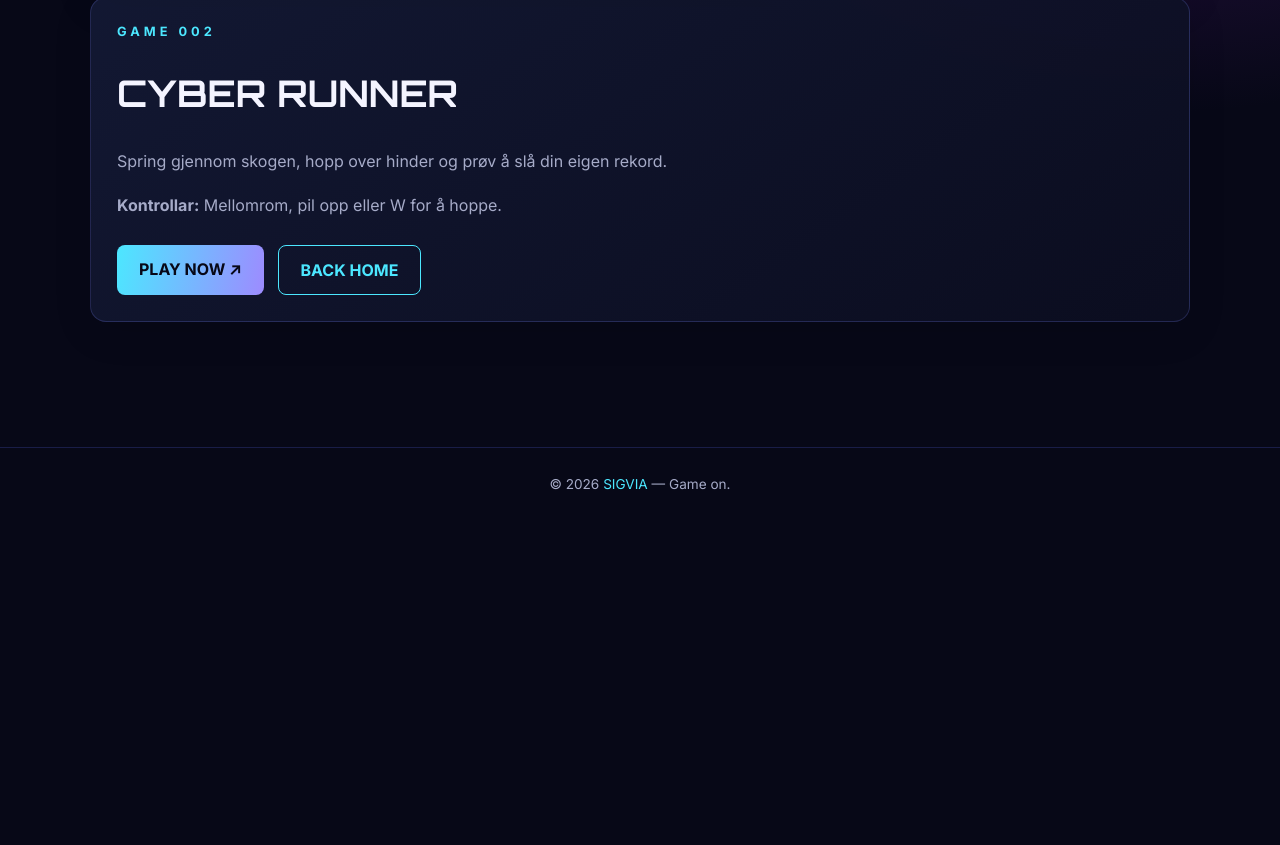
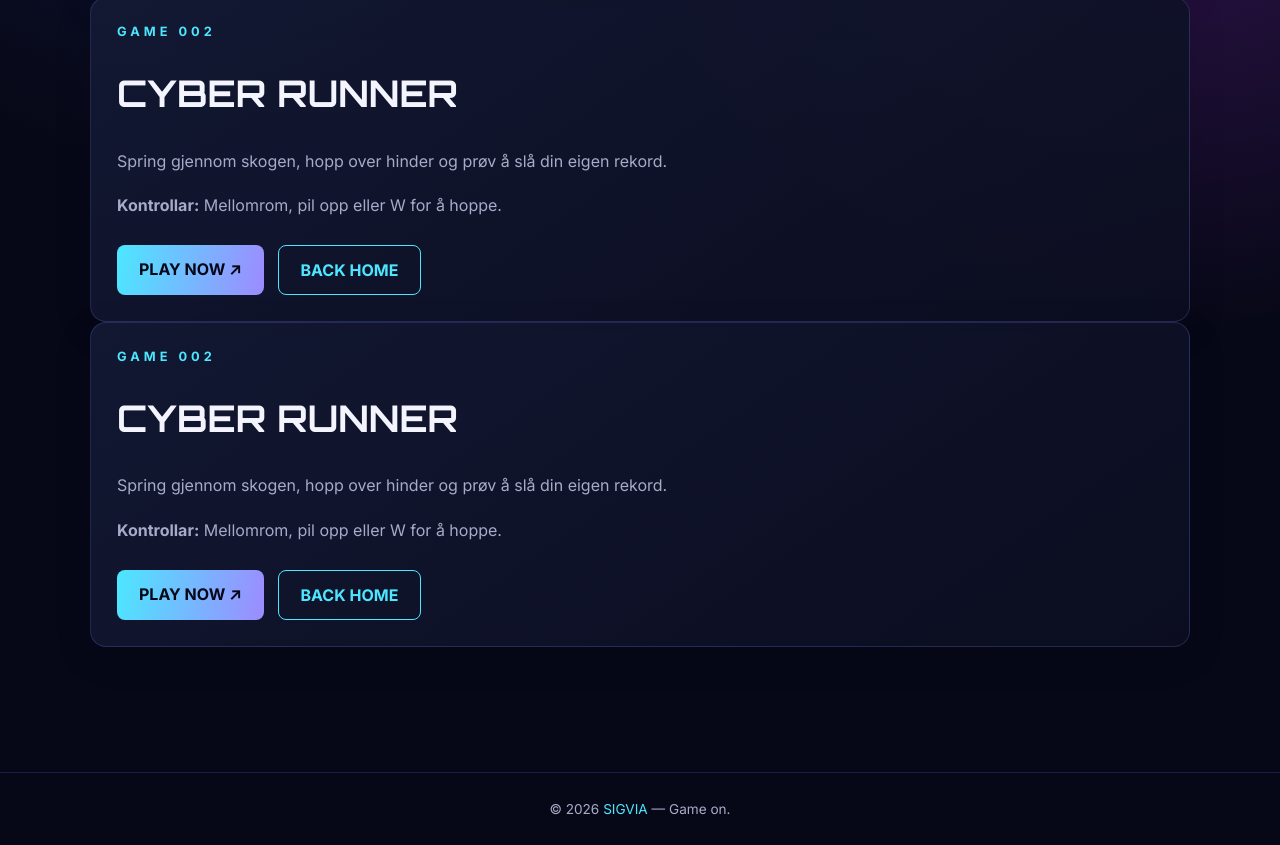
Before and after one commit to sigurdsmykleb-dotcom/nova, a plain HTML site: page games.html in a window 1280 px wide. Shown: the part 720-1565 px from the top of the page. Before the commit the page ends 1240 px from the top, so only its background shows below. Drawn offline with Linux system fonts and the light colour scheme.

Commit message:
Add new game section for CYBER RUNNER

```diff
--- a/games.html
+++ b/games.html
@@ -52,6 +52,19 @@
           <a class="button" href="index.html">BACK HOME</a>
         </div>
       </article>
+
+      <article class="panel">
+        <div class="eyebrow">Game 002</div>
+        <h2>CYBER RUNNER</h2>
+        <p>
+          Spring gjennom skogen, hopp over hinder og prøv å slå din eigen rekord.
+        </p>
+        <p><strong>Kontrollar:</strong> Mellomrom, pil opp eller W for å hoppe.</p>
+        <div class="actions">
+          <a class="button primary" href="runner.html">PLAY NOW ↗</a>
+          <a class="button" href="index.html">BACK HOME</a>
+        </div>
+      </article>
     </section>
   </main>
 
```
